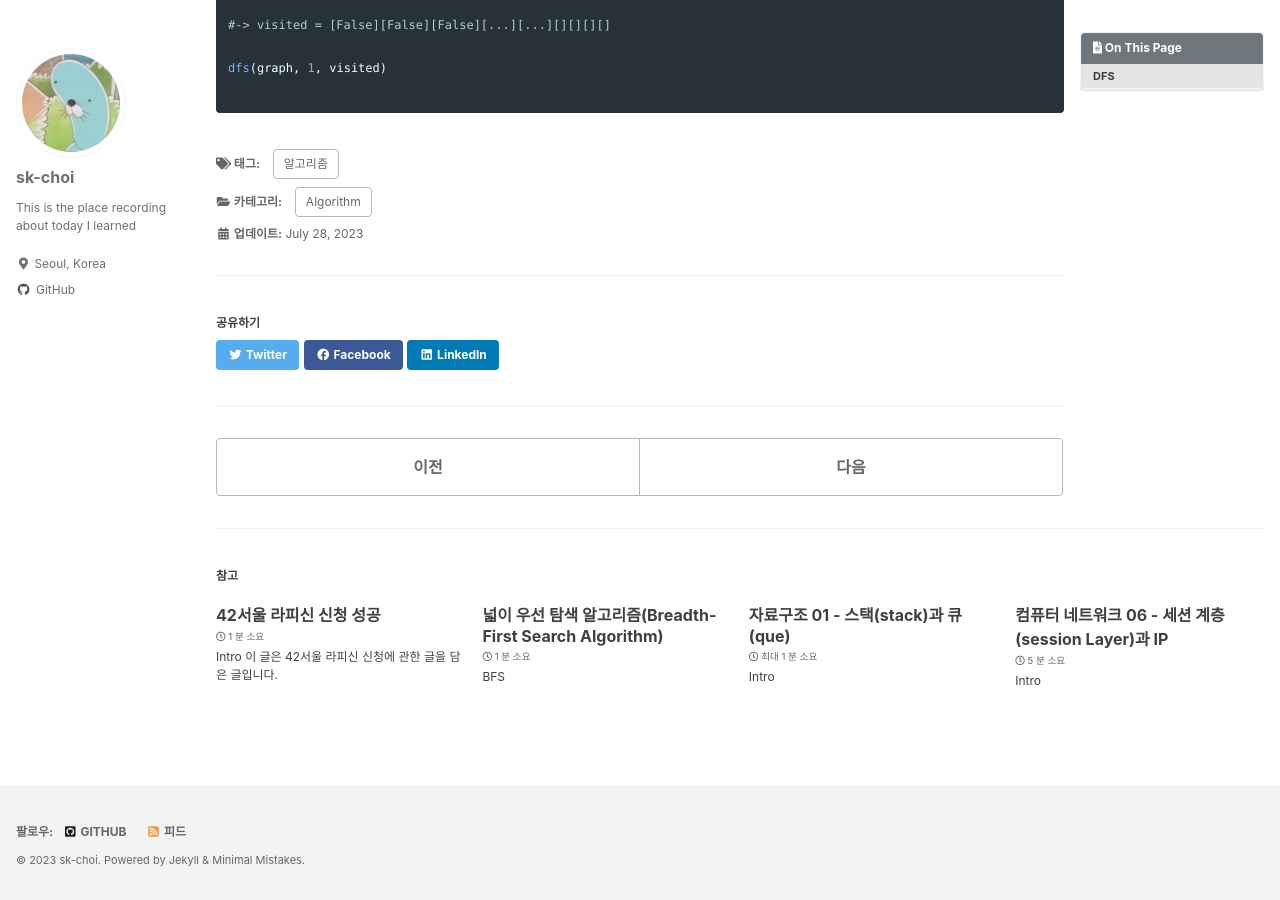
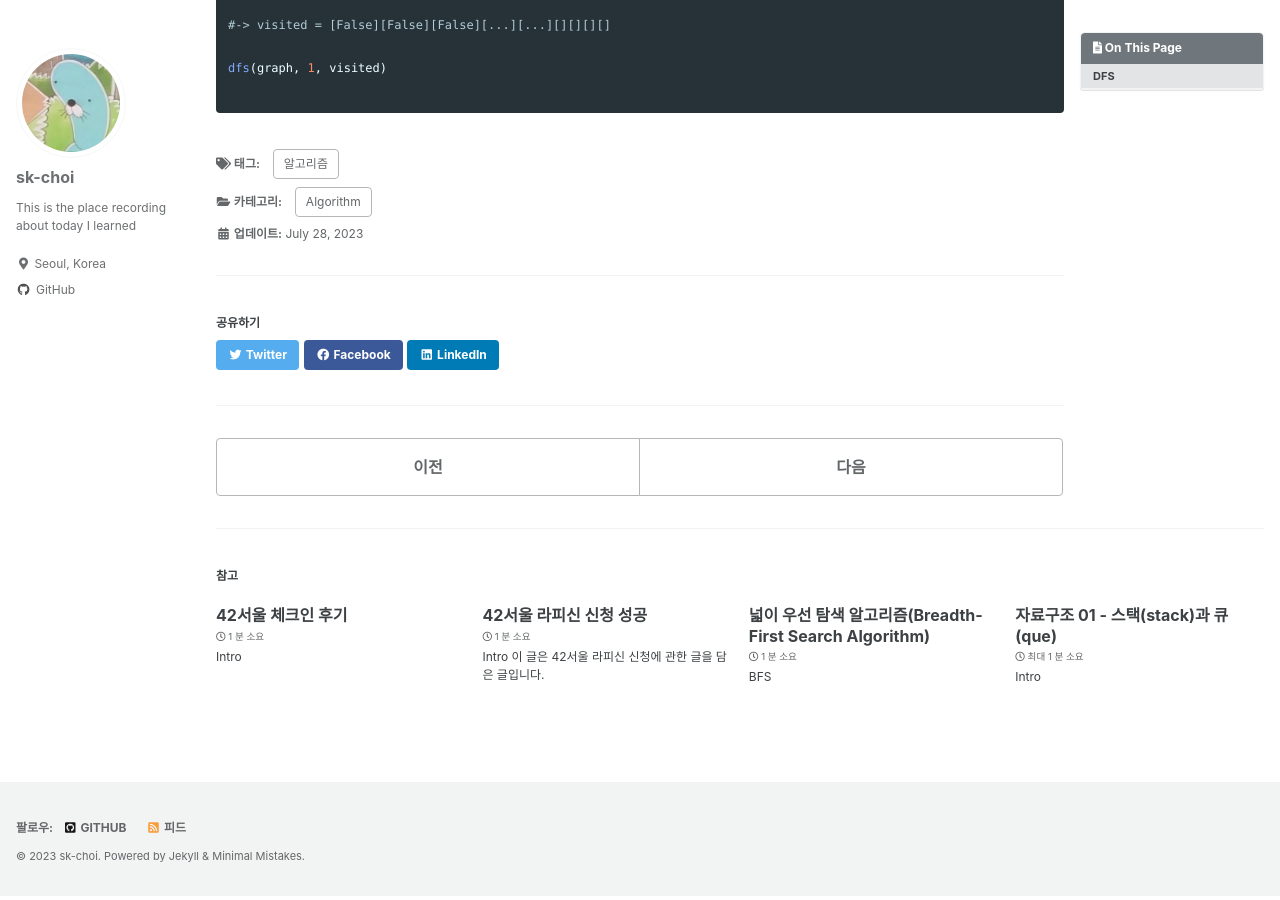
Before and after one commit to sk-choi/sk-choi.github.io, a Jekyll site: the page built from _posts/알고리즘/2023-07-28-DFS.md, in a window 1280 px wide and 900 px high, scrolled down 1062 px. Built offline with Jekyll 4.4.1, drawn with Linux system fonts in a browser that asks for light colours; cached includes are drawn as plain includes; some of the changed lines change nothing that is shown.

Commit message:
42 서울 체크인 후기

```diff
--- /dev/null
+++ b/_posts/부트캠프/2023-09-16-42seoul04.md
@@ -0,0 +1,58 @@
+---
+title : "42서울 체크인 후기"
+date : 2023-09-16 21:42:30 +/-TTTT
+categories :
+- BOOT_CAMP
+tags :
+- [42서울] #소문자만 가능
+published : true
+#permalink : categories/boot_camp
+
+toc: true
+toc_sticky: true
+---
+
+# Intro
+
+이 글은 42서울 체크인 후기를 담은 글입니다.
+
+------
+
+# 42 seoul 체크인 다녀온 후기
+
+사실 지금은 라피신이 끝난 상태인데, 이제야 체크인 후기를 남기게 되었습니다.
+우여곡절 많았던 라피신을 겪어 본 상태에서 체크인 후기를 남기려고 하니 뭔가 기분이 알쏭달쏭하네요. ㅋㅋㅋ
+
+우선 이번 체크인은 강남역 2호선과 신분당선 사이에 위치한 대륭서초 타워에서 진행되었습니다.
+
+![img](https://github.com/mmistakes/minimal-mistakes/assets/80041090/9986ea6e-ef38-4ce1-9764-7192f5c0b43b)
+
+가는 길에 뉴진스 팝업 스토어가 있어서 뭔가 신기 ㅋㅋㅋ
+
+![img](https://github.com/mmistakes/minimal-mistakes/assets/80041090/8eeb954b-39fd-4cef-8a1e-69b4773b6bac)
+
+여기가 바로 서초 대륭타워의 모습....
+엘레베이터를 타고 4층에 도착했는데, 안내 데스크에 문의하니 우선 5층으로 올라가 달라고 하셔서 거기서 대기했습니다.
+서로 모르는 사람들과 같이 앉아 있으니 뭔가 어색했습니다.
+
+기다리다가 시간이 되면 (컨셉부터 확실한 9시 42분) 클러스터 안으로 들어오라고 합니다. 10클러스터부터 자리를 채웠던 것 같습니다.
+
+![img](https://github.com/mmistakes/minimal-mistakes/assets/80041090/466e1eb0-5a73-48ab-8a42-6bdf17a4ec03)
+
+자리에 앉으면 이렇게 맥이 놓여 있습니다. 이렇게 가까이 맥을 보는 건 거의 처음이라 신기했던 기억이 있네요.
+
+그리고 앉아있다가 일종의 신원 확인 및 지원금 발급 조건 해당 여부를 체크합니다. 그리고 이 과정에서 사진을 찍고요...
+개인적으론 웃는 얼굴로 자연스럽게 찍었다고 생각했는데, 나중에 인트라넷에 올라온 프로필 사진을 보니 뭔가 어색한 표정 그 자체였습니다.
+그리고 이 과정에서 한 달 동안의 라피신을 위한 출입 카드를 제공해 줍니다.
+
+![img](https://github.com/mmistakes/minimal-mistakes/assets/80041090/517e6008-e7ad-4d32-8491-bef9a5945e06)
+
+제가 받은 출입 카드 ㅎㅎ 번호는 혹시 몰라서 가렸습니다.
+아무튼 이 때 출입 카드를 비롯한 여러 물건 등을 받고 귀가 했습니다. 포춘 쿠키도 받았는데, 뭔가 엄청 좋은 말은 아니고 스스로 열심히 해라는 말이 쓰여 있던 것 같네요.
+
+![img](https://github.com/mmistakes/minimal-mistakes/assets/80041090/edf47e25-6999-4b32-a2b7-22cb83961a49)
+
+그리고 체크인 과정에서 라피신 기간 동안 사용할 인트라넷 아이디를 알려주고 비밀번호를 새로 설정할 수 있게 합니다.
+이 과정에서 인트라넷 사용법(?) 등을 알려줍니다. 근데 3無 교육 답게 엄청 자세히 알려주지는 않았던 것 같습니다.
+
+이상으로 42서울 라피신 체크인 후기를 마치겠습니다.
```
Also changed, not shown: _posts/부트캠프/2023-08-19-42seoul03.md (+3 -1 lines).
